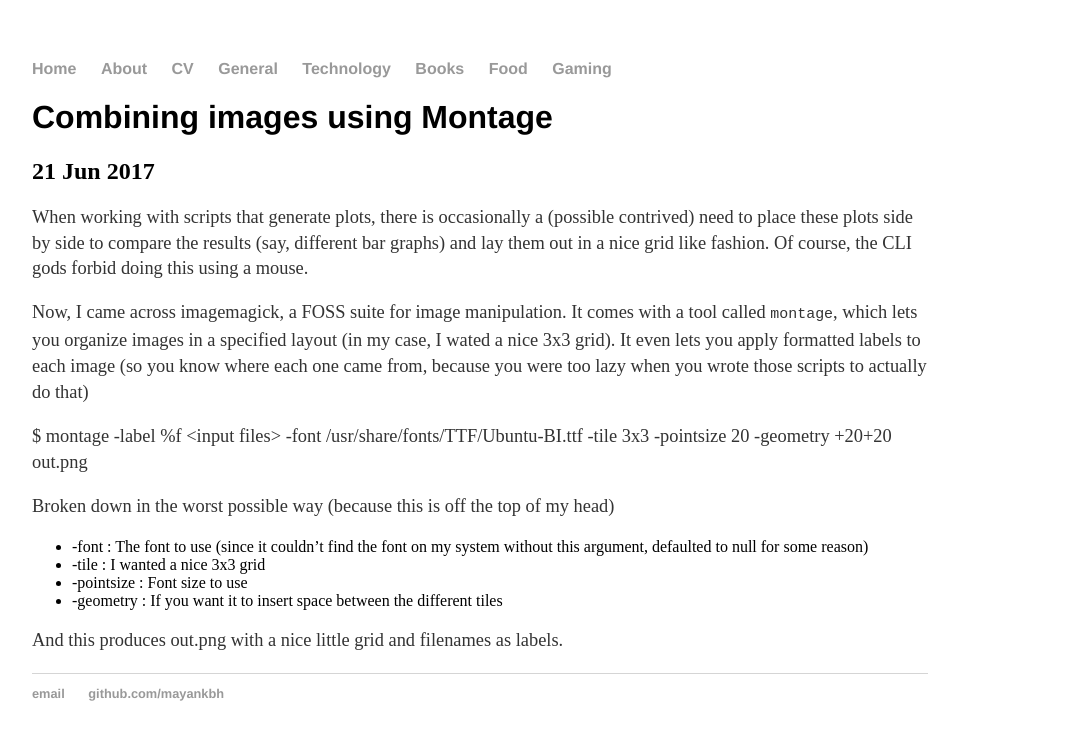
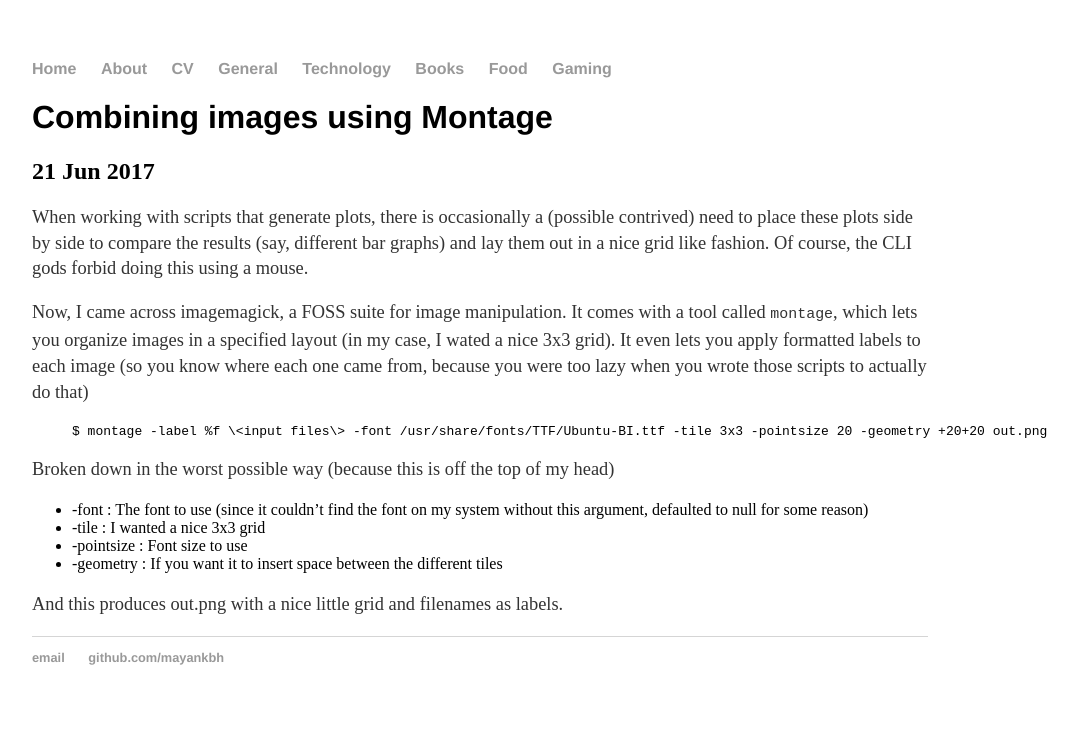
Before and after one commit to mayankbh/mayankbh.github.io, a Jekyll site: the page built from technology/_posts/2017-06-21-montage.md, in a window 1280 px wide. Shown: the top 740 px of the page, without its empty margins (160-1238 px from the left). Built offline with Jekyll 4.4.1, drawn with Linux system fonts in a browser that asks for light colours.

Commit message:
Try highlighting

```diff
--- a/technology/_posts/2017-06-21-montage.md
+++ b/technology/_posts/2017-06-21-montage.md
@@ -9,7 +9,9 @@ When working with scripts that generate plots, there is occasionally a (possible
 
 Now, I came across imagemagick, a FOSS suite for image manipulation. It comes with a tool called `montage`, which lets you organize images in a specified layout (in my case, I wated a nice 3x3 grid). It even lets you apply formatted labels to each image (so you know where each one came from, because you were too lazy when you wrote those scripts to actually do that)
 
+{% highlight bash %}
 $ montage -label %f \<input files\> -font /usr/share/fonts/TTF/Ubuntu-BI.ttf -tile 3x3 -pointsize 20 -geometry +20+20 out.png
+{% endhighlight %}
 
 Broken down in the worst possible way (because this is off the top of my head)
 
```
